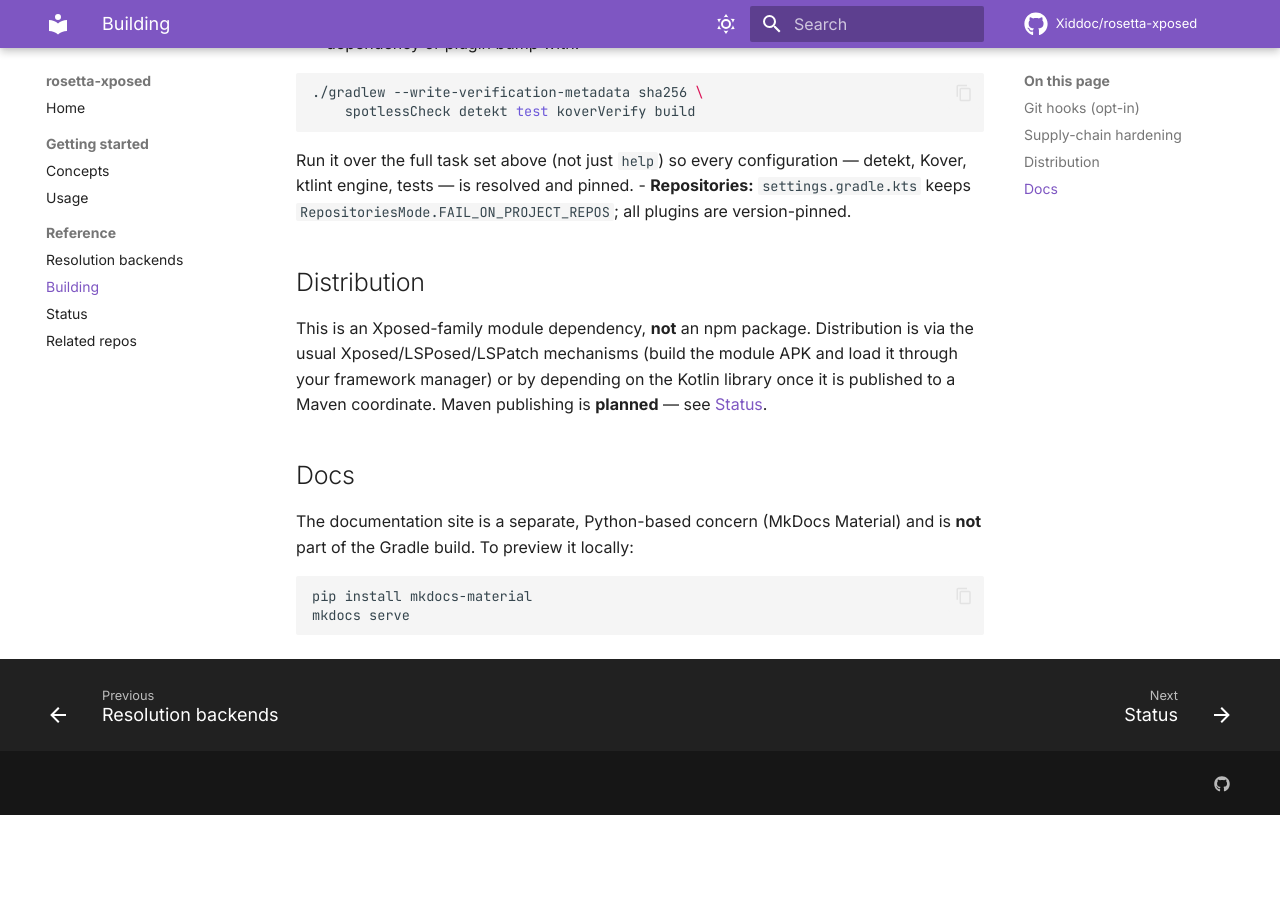
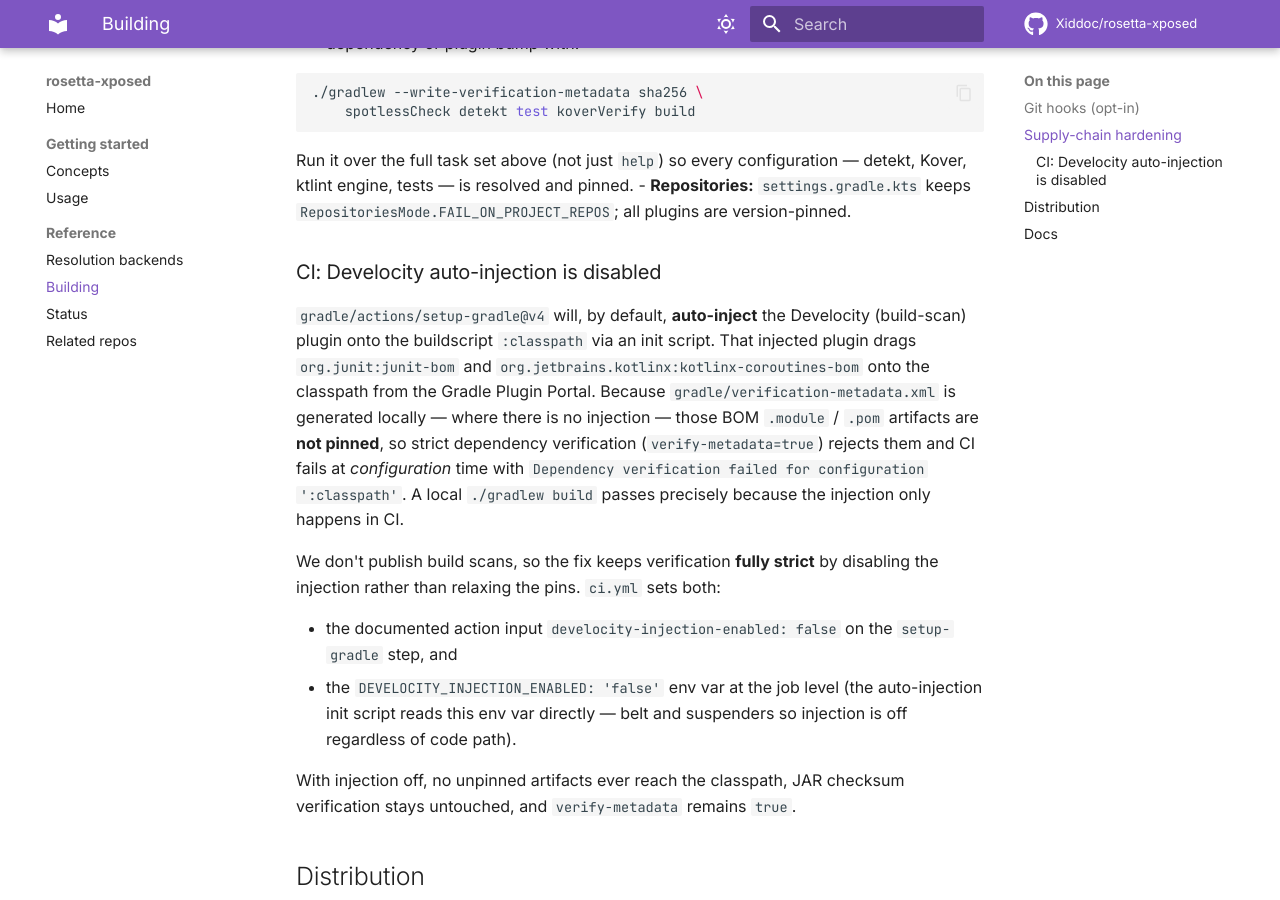
Before and after one commit to Xiddoc/rosetta-xposed, an MkDocs documentation site: the page built from docs/reference/building.md, in a window 1280 px wide and 900 px high, scrolled down 1055 px. Built offline with MkDocs 1.6.1 and Material for MkDocs 9.7.7, drawn with Linux system fonts in a browser that asks for light colours; comment, search, counter and statistics services are not loaded; before the commit the page ends 1870 px from its top, so only the background shows below that.

Commit message:
ci: disable Develocity auto-injection to keep dependency verification strict
setup-gradle@v4 auto-injects the Develocity build-scan plugin, which drags
unpinned junit-bom / kotlinx-coroutines-bom onto the buildscript :classpath
and fails strict dependency verification at configuration time. Disable the
injection (action input + DEVELOCITY_INJECTION_ENABLED env) so no unpinned
artifacts reach the classpath; verify-metadata stays true, JAR checksum
verification untouched.

https://claude.ai/code/session_01F3soVfNcnfAV4p1HpWNZpZ

```diff
--- a/docs/reference/building.md
+++ b/docs/reference/building.md
@@ -54,6 +54,34 @@ The build chain is pinned against tampering:
 - **Repositories:** `settings.gradle.kts` keeps
   `RepositoriesMode.FAIL_ON_PROJECT_REPOS`; all plugins are version-pinned.
 
+### CI: Develocity auto-injection is disabled
+
+`gradle/actions/setup-gradle@v4` will, by default, **auto-inject** the
+Develocity (build-scan) plugin onto the buildscript `:classpath` via an
+init script. That injected plugin drags `org.junit:junit-bom` and
+`org.jetbrains.kotlinx:kotlinx-coroutines-bom` onto the classpath from the
+Gradle Plugin Portal. Because `gradle/verification-metadata.xml` is
+generated locally — where there is no injection — those BOM `.module` /
+`.pom` artifacts are **not pinned**, so strict dependency verification
+(`verify-metadata=true`) rejects them and CI fails at *configuration* time
+with `Dependency verification failed for configuration ':classpath'`. A
+local `./gradlew build` passes precisely because the injection only happens
+in CI.
+
+We don't publish build scans, so the fix keeps verification **fully
+strict** by disabling the injection rather than relaxing the pins. `ci.yml`
+sets both:
+
+- the documented action input `develocity-injection-enabled: false` on the
+  `setup-gradle` step, and
+- the `DEVELOCITY_INJECTION_ENABLED: 'false'` env var at the job level
+  (the auto-injection init script reads this env var directly — belt and
+  suspenders so injection is off regardless of code path).
+
+With injection off, no unpinned artifacts ever reach the classpath, JAR
+checksum verification stays untouched, and `verify-metadata` remains
+`true`.
+
 ## Distribution
 
 This is an Xposed-family module dependency, **not** an npm package.
```
Also changed, not shown: 1 other file.
